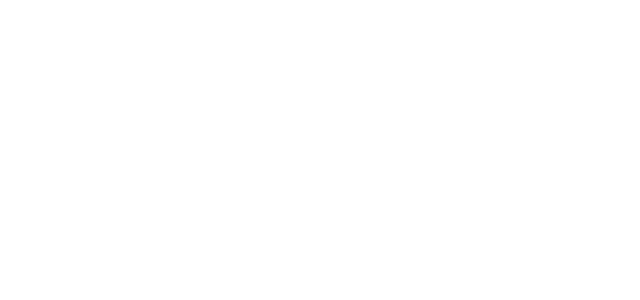
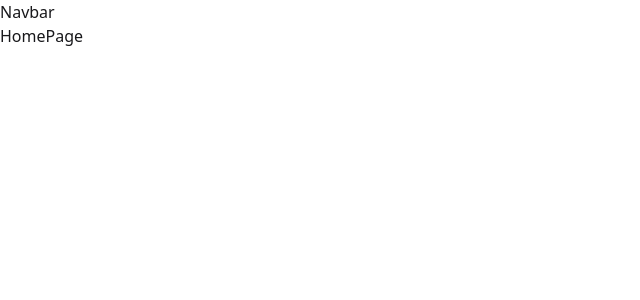
Before and after one commit to mostafa-meerzad/CODINGSAMURAI, a React (Vite) app in the folder realtime-chat-app/frontend/: page / in a window 1280 px wide. Shown: the top 300 px of the page, without its empty margins (0-640 px from the left). Built offline with nearby package versions, Linux system fonts and the light colour scheme.

Commit message:
realtime-chat-app/frontend: add basic routes

```diff
--- a/realtime-chat-app/frontend/src/App.jsx
+++ b/realtime-chat-app/frontend/src/App.jsx
@@ -1,7 +1,26 @@
 import React from "react";
+import Navbar from "./components/Navbar";
+import { Route, Routes } from "react-router-dom";
+import HomePage from "./pages/HomePage";
+import SignupPage from "./pages/SignupPage";
+import LoginPage from "./pages/LoginPage";
+import SettingsPage from "./pages/SettingsPage";
+import ProfilePage from "./pages/ProfilePage";
 
 const App = () => {
-  return <div></div>;
+  return (
+    <div>
+      <Navbar />
+
+      <Routes>
+        <Route path="/" element={<HomePage />} />
+        <Route path="/signup" element={<SignupPage />} />
+        <Route path="/login" element={<LoginPage />} />
+        <Route path="/settings" element={<SettingsPage />} />
+        <Route path="/profile" element={<ProfilePage />} />
+      </Routes>
+    </div>
+  );
 };
 
 export default App;
--- /dev/null
+++ b/realtime-chat-app/frontend/src/components/Navbar.jsx
@@ -0,0 +1,9 @@
+import React from 'react'
+
+const Navbar = () => {
+  return (
+    <div>Navbar</div>
+  )
+}
+
+export default Navbar
--- /dev/null
+++ b/realtime-chat-app/frontend/src/pages/HomePage.jsx
@@ -0,0 +1,9 @@
+import React from 'react'
+
+const HomePage = () => {
+  return (
+    <div>HomePage</div>
+  )
+}
+
+export default HomePage
--- /dev/null
+++ b/realtime-chat-app/frontend/src/pages/LoginPage.jsx
@@ -0,0 +1,9 @@
+import React from 'react'
+
+const LoginPage = () => {
+  return (
+    <div>LoginPage</div>
+  )
+}
+
+export default LoginPage
--- /dev/null
+++ b/realtime-chat-app/frontend/src/pages/ProfilePage.jsx
@@ -0,0 +1,9 @@
+import React from 'react'
+
+const ProfilePage = () => {
+  return (
+    <div>ProfilePage</div>
+  )
+}
+
+export default ProfilePage
--- /dev/null
+++ b/realtime-chat-app/frontend/src/pages/SettingsPage.jsx
@@ -0,0 +1,9 @@
+import React from 'react'
+
+const SettingsPage = () => {
+  return (
+    <div>SettingsPage</div>
+  )
+}
+
+export default SettingsPage
--- /dev/null
+++ b/realtime-chat-app/frontend/src/pages/SignupPage.jsx
@@ -0,0 +1,9 @@
+import React from 'react'
+
+const SignupPage = () => {
+  return (
+    <div>SignupPage</div>
+  )
+}
+
+export default SignupPage
```
